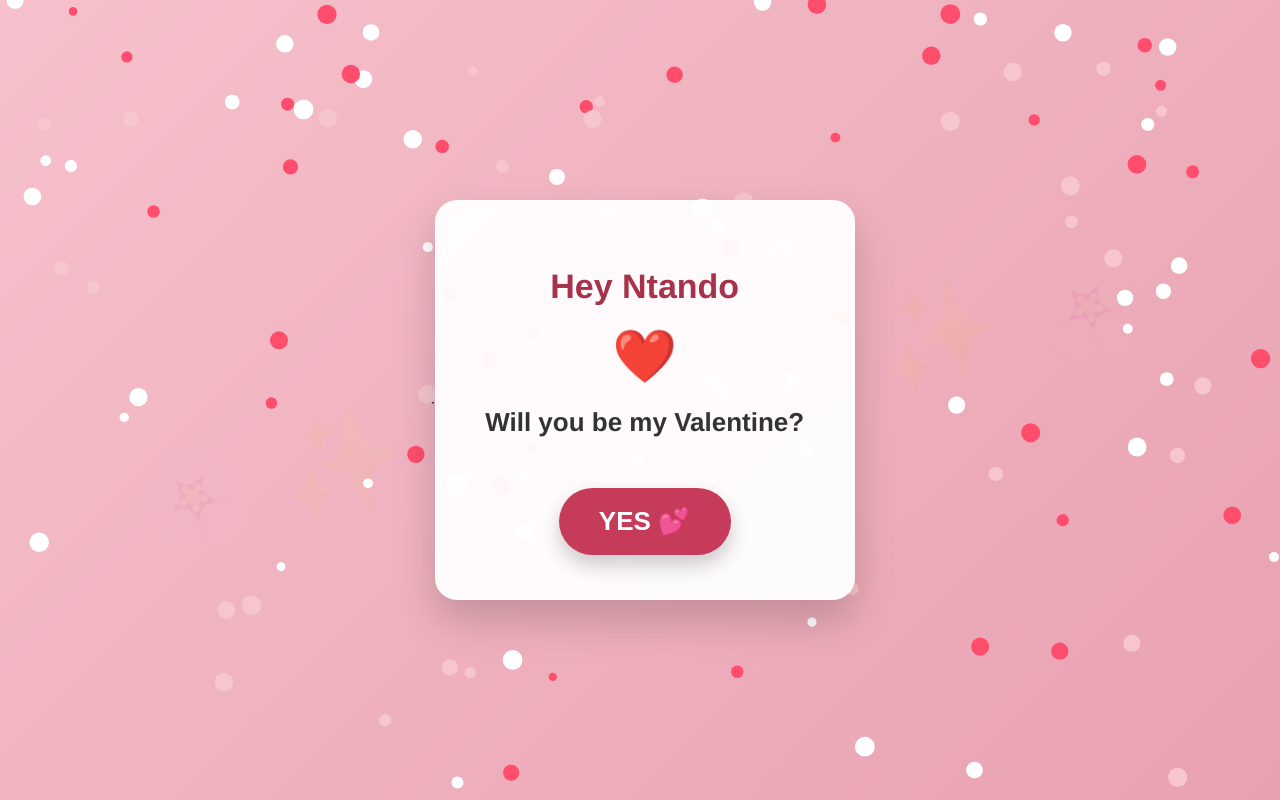
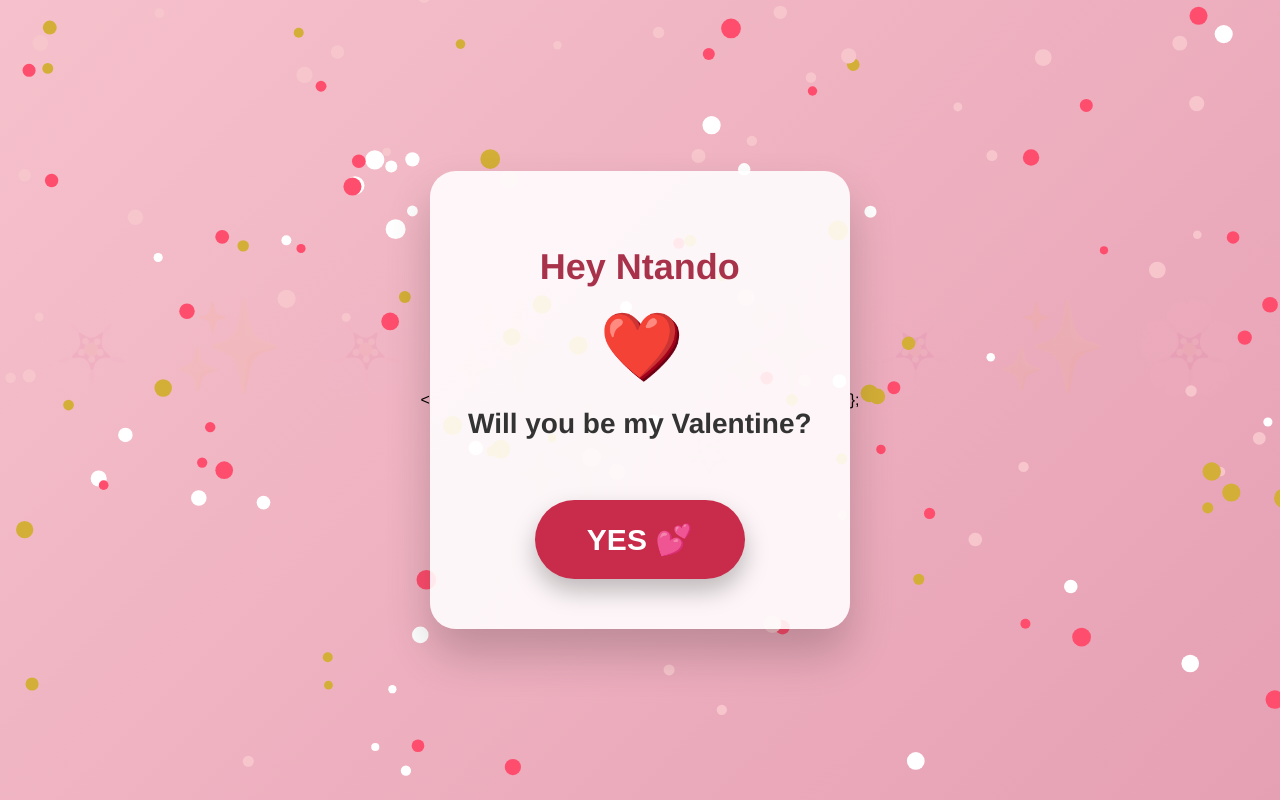
Before and after one commit to telicverse-web/Valentines-, a plain HTML site: page index.html in a window 1280 px wide. Both pictures are taken after a click on the button "YES 💕". Drawn offline with Linux system fonts and the light colour scheme.

Commit message:
Update index.html

```diff
--- a/index.html
+++ b/index.html
@@ -13,7 +13,6 @@
     width: 100%;
     height: 100%;
     margin: 0;
-    padding: 0;
   }
 
   body {
@@ -22,74 +21,76 @@
     align-items: center;
     justify-content: center;
     text-align: center;
+    overflow: hidden;
 
-    background: linear-gradient(135deg, #f6c1cc, #e8a1b0);
-    position: relative;
-    overflow: hidden;
+    background: linear-gradient(135deg, #f6c1cc, #e6a0b4);
   }
 
-  /* Stargazer lily outline vibe */
+  /* Stargazer lily outlines across screen */
   body::before {
-    content: "🌸 ✨ 🌸 ✨ 🌸 ✨ 🌸";
+    content: "🌸 ✨ 🌸 ✨ 🌸 ✨ 🌸 ✨ 🌸 ✨ 🌸";
     position: absolute;
-    font-size: 100px;
-    opacity: 0.06;
-    top: 50%;
-    left: 50%;
-    transform: translate(-50%, -50%) rotate(-12deg);
-    white-space: nowrap;
+    inset: 0;
+    font-size: 90px;
+    opacity: 0.05;
+    display: flex;
+    flex-wrap: wrap;
+    align-content: space-around;
+    justify-content: space-around;
     pointer-events: none;
   }
 
   .card {
-    background: rgba(255, 255, 255, 0.95);
-    padding: 45px 30px;
-    border-radius: 22px;
+    background: rgba(255, 255, 255, 0.88);
+    padding: 50px 35px;
+    border-radius: 26px;
     max-width: 92%;
     width: 420px;
-    box-shadow: 0 20px 40px rgba(0,0,0,0.18);
-    position: relative;
+    box-shadow: 0 25px 45px rgba(0,0,0,0.2);
     z-index: 2;
   }
 
   h1 {
-    font-size: 34px;
+    font-size: 36px;
     color: #a8324a;
-    margin-bottom: 15px;
+    margin-bottom: 10px;
   }
 
-  .heart {
-    font-size: 52px;
+  /* Pixel-style 3D heart */
+  .pixel-heart {
+    font-size: 64px;
+    text-shadow:
+      2px 2px 0 #a3001b,
+      4px 4px 0 #6d0012;
     margin: 20px 0;
   }
 
   p {
-    font-size: 26px;
+    font-size: 28px;
     color: #333;
-    margin: 20px 0;
+    margin: 25px 0;
   }
 
   .yes-btn {
-    margin-top: 30px;
-    padding: 18px 40px;
-    font-size: 26px;
+    margin-top: 35px;
+    padding: 22px 52px;
+    font-size: 30px;
     font-weight: bold;
     color: white;
-    background: #c73b5a;
+    background: #c92b4a;
     border: none;
-    border-radius: 40px;
+    border-radius: 45px;
     cursor: pointer;
-    box-shadow: 0 10px 20px rgba(0,0,0,0.2);
+    box-shadow: 0 12px 25px rgba(0,0,0,0.25);
   }
 
   .yes-btn:active {
-    transform: scale(0.96);
+    transform: scale(0.95);
   }
 
   canvas {
     position: fixed;
-    top: 0;
-    left: 0;
+    inset: 0;
     pointer-events: none;
   }
 </style>
@@ -97,44 +98,50 @@
 </body>
      <canvas id="confetti"></canvas>
 
+<audio id="cheer" src="https://www.soundjay.com/human/applause-8.mp3"></audio>
+
 <div class="card">
   <h1>Hey Ntando</h1>
 
-  <div class="heart">❤️</div>
+  <div class="pixel-heart">❤️</div>
 
   <p><strong>Will you be my Valentine?</strong></p>
 
-  <button class="yes-btn" onclick="launchConfetti()">YES 💕</button>
+  <button class="yes-btn" onclick="celebrate()">YES 💕</button>
 </div>
-    <script>
+  };
+<script>
   const canvas = document.getElementById("confetti");
   const ctx = canvas.getContext("2d");
+  const cheer = document.getElementById("cheer");
 
   canvas.width = window.innerWidth;
   canvas.height = window.innerHeight;
 
-  const confettiPieces = [];
+  const confetti = [];
 
-  function launchConfetti() {
-    for (let i = 0; i < 150; i++) {
-      confettiPieces.push({
+  function celebrate() {
+    cheer.play();
+
+    for (let i = 0; i < 180; i++) {
+      confetti.push({
         x: Math.random() * canvas.width,
         y: Math.random() * canvas.height - canvas.height,
         r: Math.random() * 6 + 4,
-        d: Math.random() * 30 + 10,
-        color: ["#ff4d6d", "#f7c6cc", "#ffffff"][Math.floor(Math.random() * 3)],
-        tilt: Math.random() * 10 - 10,
+        d: Math.random() * 25 + 10,
+        color: ["#ff4d6d", "#f7c6cc", "#ffffff", "#d4af37"][Math.floor(Math.random() * 4)],
+        tilt: Math.random() * 10,
         tiltAngle: 0,
         tiltAngleIncrement: Math.random() * 0.07 + 0.05
       });
     }
-    requestAnimationFrame(drawConfetti);
+    requestAnimationFrame(draw);
   }
 
-  function drawConfetti() {
+  function draw() {
     ctx.clearRect(0, 0, canvas.width, canvas.height);
 
-    confettiPieces.forEach((p, i) => {
+    confetti.forEach((p, i) => {
       ctx.beginPath();
       ctx.fillStyle = p.color;
       ctx.arc(p.x, p.y, p.r, 0, Math.PI * 2);
@@ -144,14 +151,10 @@
       p.x += Math.sin(p.tiltAngle);
       p.tiltAngle += p.tiltAngleIncrement;
 
-      if (p.y > canvas.height) {
-        confettiPieces.splice(i, 1);
-      }
+      if (p.y > canvas.height) confetti.splice(i, 1);
     });
 
-    if (confettiPieces.length > 0) {
-      requestAnimationFrame(drawConfetti);
-    }
+    if (confetti.length) requestAnimationFrame(draw);
   }
 
   window.onresize = () => {
```
